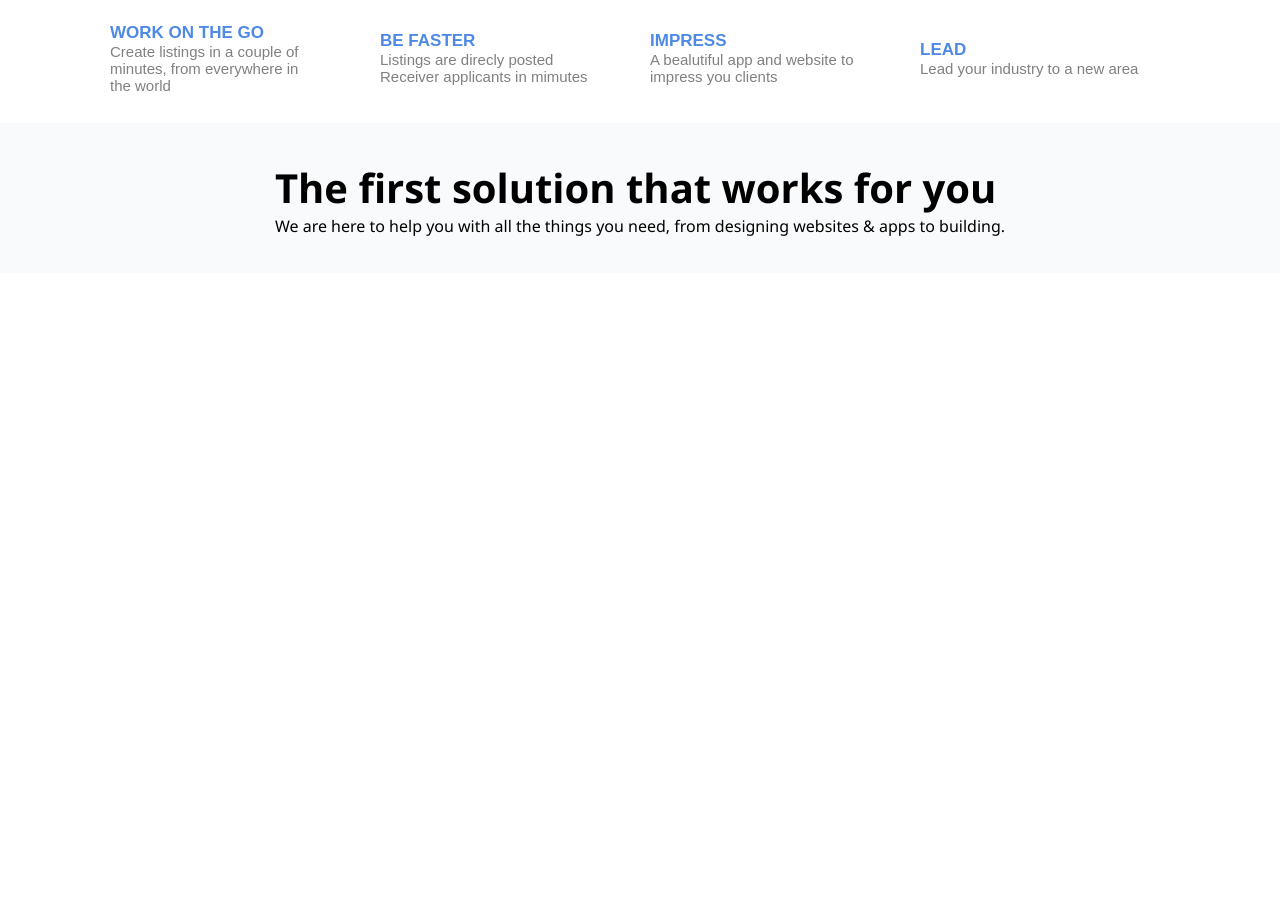
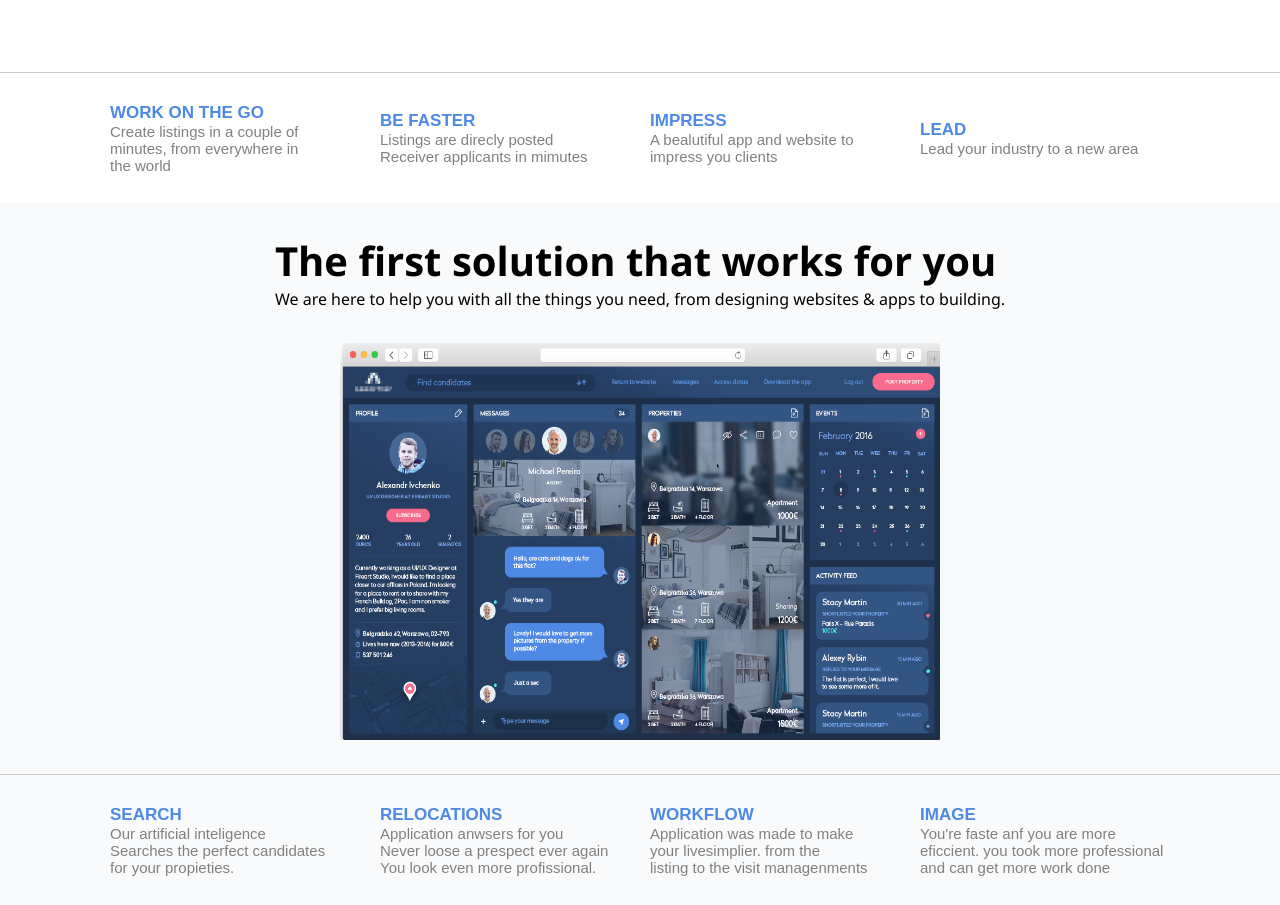
Before and after one commit to daniellobobk/landingpage2, a plain HTML site: page index.html in a window 1280 px wide. Shown: the part 1180-2085 px from the top of the page. Before the commit the page ends 1453 px from the top, so only its background shows below. Drawn offline with Linux system fonts and the light colour scheme.

Commit message:
outra section

```diff
--- a/assets/css/template.css
+++ b/assets/css/template.css
@@ -64,7 +64,7 @@ section {
     justify-content: center;
     width: 1369px;
     max-width: 100%;
-    height: 570px;
+    height: 590px;
     background-color: rgb(37, 68, 111);
 
 }
@@ -97,14 +97,14 @@ section {
 
 .imagemconteudo img{
     width: 600px;
-    height: 230px;
+    height: 240px;
 }
 
 .imagemconteudo {
     display: flex;
     justify-content: space-around;
     align-items: end;
-    height: 320px;
+    height: 340px;
 
 
 }
@@ -114,7 +114,7 @@ section {
     align-items: center;
     width: 1369px;
     max-width: 100%;
-    height: 60px;
+    height: 90px;
     background-color: white;
     font-size: 30px;
     font-weight: bold;
@@ -167,26 +167,25 @@ figure img {
     width: 1369px;
     max-width: 100%;
     height: 130px;
-    background-color: white;
     font-size: 30px;
     font-weight: bold;
     border-top: 1px solid rgb(203, 203, 203);
     justify-content: space-around;
-
 }
 .section4 {
     display: flex;
     width: 1369px;
     max-width: 100%;
-    height: 150px;
+    height: 100%;
     background-color: rgb(249, 250, 251);
-     justify-content: center;
+    justify-content: center;
     align-items: center;
-
+    flex-wrap: wrap;
+    flex-direction: column;
 }
 .textosection4 {
     font-family:'Segoe UI', Tahoma, Geneva, Verdana, sans-serif ;
-
+    margin-top: 30px;
 }
 
 .titulo {
@@ -194,6 +193,8 @@ figure img {
     font-weight: bold;
 }
 
-.subtitulo {
-
+.imagemsection4{
+    margin-top: 30px;
+    margin-bottom: 30px;
+    background-color: rgb(249, 250, 251);
 }
--- a/index.html
+++ b/index.html
@@ -90,5 +90,28 @@
                 We are here to help you with all the things you need, from designing websites & apps to building.
             </div>
         </div>
+        <div class="imagemsection4">
+            <img src="assets/images/imagembanner3.png" alt="" srcset="" width="600" height="400">
+        </div>
+            <div class="section3">
+                <div class="blocos">
+                    <div class="bloco1">
+                        <div class="blocotitulo">SEARCH</div>
+                        <div class="blococonteudo">Our artificial inteligence <br> Searches the perfect candidates <br> for your propieties.</div>
+                    </div>
+                    <div class="bloco2">
+                        <div class="blocotitulo">RELOCATIONS</div>
+                        <div class="blococonteudo">Application anwsers for you <br> Never loose a prespect ever again <br> You look even more profissional.</div>
+                    </div>
+                    <div class="bloco3">
+                        <div class="blocotitulo">WORKFLOW</div>
+                        <div class="blococonteudo"> Application was made to make <br> your livesimplier. from the <br> listing to the visit managenments</div>
+                    </div>
+                    <div class="bloco4">
+                        <div class="blocotitulo">IMAGE</div>
+                        <div class="blococonteudo">You're faste anf you are more <br> eficcient. you took more professional <br> and can get more work done</div>
+                    </div>
+            </div>
+        </div>
 </body>
 </html>
```
